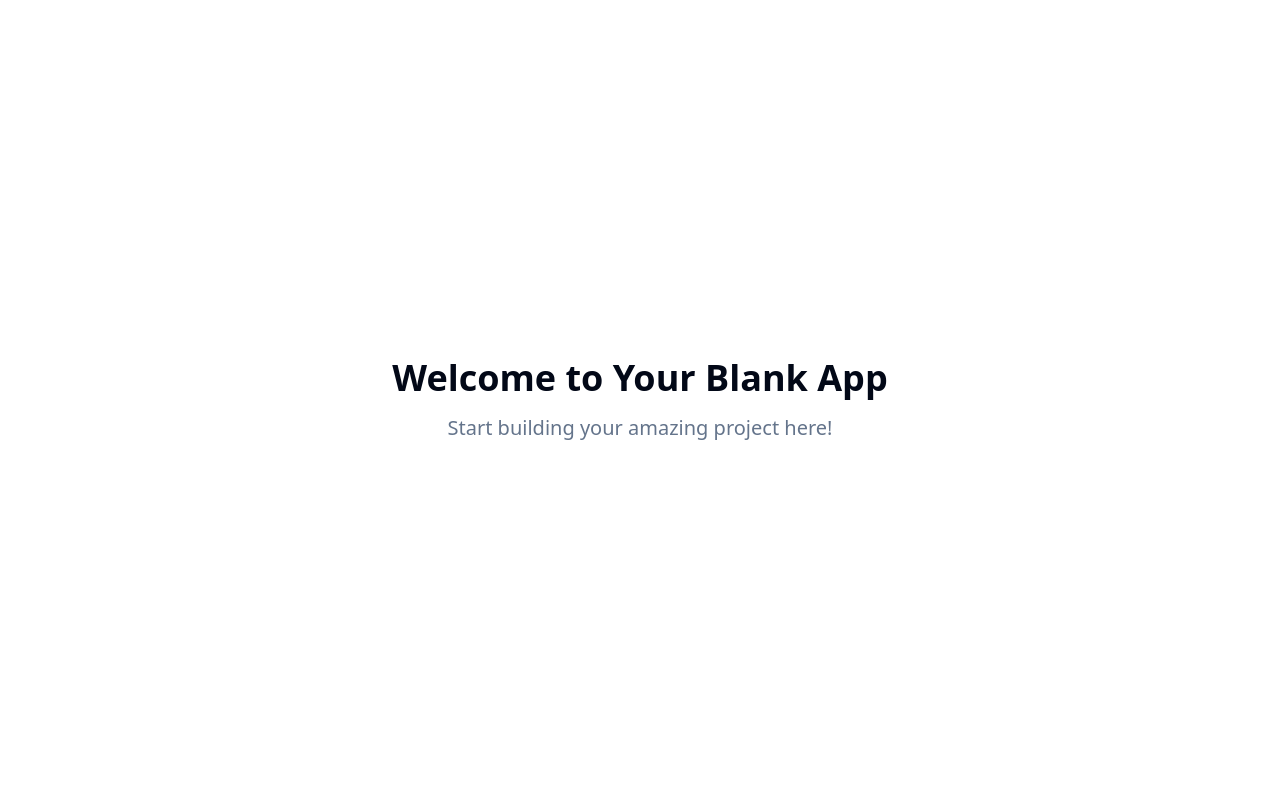
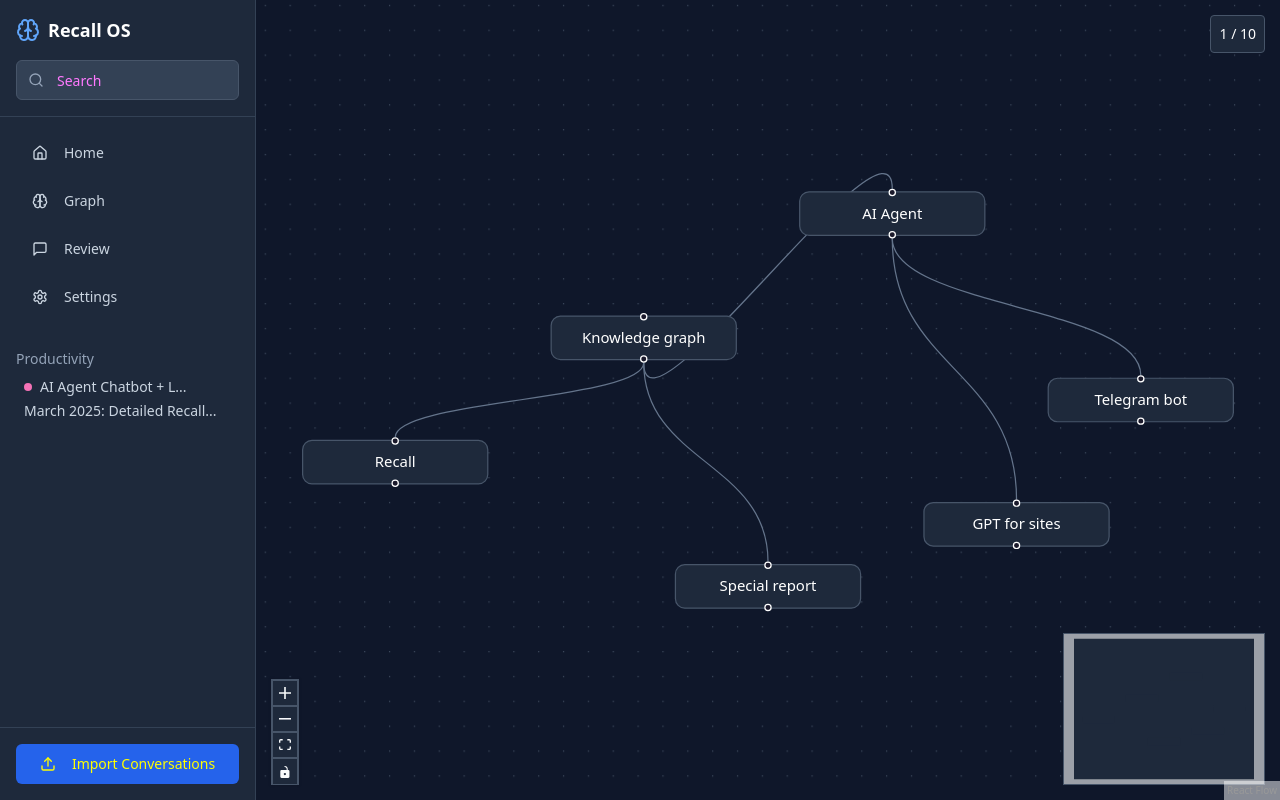
Before and after one commit to snahrup/recall-os, a React (Vite) app: page / in a window 1280 px wide. Built offline with nearby package versions, Linux system fonts and the light colour scheme.

Commit message:
Build initial app structure
Implement basic UI elements and layout, aiming for a similar look and feel to getrecall.ai.

```diff
--- a/package.json
+++ b/package.json
@@ -41,6 +41,7 @@
     "@radix-ui/react-tooltip": "^1.1.4",
     "@supabase/supabase-js": "^2.50.0",
     "@tanstack/react-query": "^5.56.2",
+    "@xyflow/react": "^12.6.4",
     "class-variance-authority": "^0.7.1",
     "clsx": "^2.1.1",
     "cmdk": "^1.0.0",
--- a/src/App.tsx
+++ b/src/App.tsx
@@ -1,9 +1,10 @@
+
 import { Toaster } from "@/components/ui/toaster";
 import { Toaster as Sonner } from "@/components/ui/sonner";
 import { TooltipProvider } from "@/components/ui/tooltip";
 import { QueryClient, QueryClientProvider } from "@tanstack/react-query";
 import { BrowserRouter, Routes, Route } from "react-router-dom";
-import Index from "./pages/Index";
+import Dashboard from "./pages/Dashboard";
 import NotFound from "./pages/NotFound";
 
 const queryClient = new QueryClient();
@@ -15,7 +16,7 @@ const App = () => (
       <Sonner />
       <BrowserRouter>
         <Routes>
-          <Route path="/" element={<Index />} />
+          <Route path="/" element={<Dashboard />} />
           {/* ADD ALL CUSTOM ROUTES ABOVE THE CATCH-ALL "*" ROUTE */}
           <Route path="*" element={<NotFound />} />
         </Routes>
--- a/src/index.css
+++ b/src/index.css
@@ -1,3 +1,4 @@
+
 @tailwind base;
 @tailwind components;
 @tailwind utilities;
@@ -6,89 +7,44 @@
 
 @layer base {
   :root {
-    --background: 0 0% 100%;
-    --foreground: 222.2 84% 4.9%;
+    --background: 15 23 42;
+    --foreground: 248 250 252;
 
-    --card: 0 0% 100%;
-    --card-foreground: 222.2 84% 4.9%;
+    --card: 30 41 59;
+    --card-foreground: 248 250 252;
 
-    --popover: 0 0% 100%;
-    --popover-foreground: 222.2 84% 4.9%;
+    --popover: 30 41 59;
+    --popover-foreground: 248 250 252;
 
-    --primary: 222.2 47.4% 11.2%;
-    --primary-foreground: 210 40% 98%;
+    --primary: 37 99 235;
+    --primary-foreground: 248 250 252;
 
-    --secondary: 210 40% 96.1%;
-    --secondary-foreground: 222.2 47.4% 11.2%;
+    --secondary: 51 65 85;
+    --secondary-foreground: 248 250 252;
 
-    --muted: 210 40% 96.1%;
-    --muted-foreground: 215.4 16.3% 46.9%;
+    --muted: 51 65 85;
+    --muted-foreground: 148 163 184;
 
-    --accent: 210 40% 96.1%;
-    --accent-foreground: 222.2 47.4% 11.2%;
+    --accent: 51 65 85;
+    --accent-foreground: 248 250 252;
 
-    --destructive: 0 84.2% 60.2%;
-    --destructive-foreground: 210 40% 98%;
+    --destructive: 239 68 68;
+    --destructive-foreground: 248 250 252;
 
-    --border: 214.3 31.8% 91.4%;
-    --input: 214.3 31.8% 91.4%;
-    --ring: 222.2 84% 4.9%;
+    --border: 71 85 105;
+    --input: 71 85 105;
+    --ring: 37 99 235;
 
     --radius: 0.5rem;
 
-    --sidebar-background: 0 0% 98%;
-
-    --sidebar-foreground: 240 5.3% 26.1%;
-
-    --sidebar-primary: 240 5.9% 10%;
-
-    --sidebar-primary-foreground: 0 0% 98%;
-
-    --sidebar-accent: 240 4.8% 95.9%;
-
-    --sidebar-accent-foreground: 240 5.9% 10%;
-
-    --sidebar-border: 220 13% 91%;
-
-    --sidebar-ring: 217.2 91.2% 59.8%;
-  }
-
-  .dark {
-    --background: 222.2 84% 4.9%;
-    --foreground: 210 40% 98%;
-
-    --card: 222.2 84% 4.9%;
-    --card-foreground: 210 40% 98%;
-
-    --popover: 222.2 84% 4.9%;
-    --popover-foreground: 210 40% 98%;
-
-    --primary: 210 40% 98%;
-    --primary-foreground: 222.2 47.4% 11.2%;
-
-    --secondary: 217.2 32.6% 17.5%;
-    --secondary-foreground: 210 40% 98%;
-
-    --muted: 217.2 32.6% 17.5%;
-    --muted-foreground: 215 20.2% 65.1%;
-
-    --accent: 217.2 32.6% 17.5%;
-    --accent-foreground: 210 40% 98%;
-
-    --destructive: 0 62.8% 30.6%;
-    --destructive-foreground: 210 40% 98%;
-
-    --border: 217.2 32.6% 17.5%;
-    --input: 217.2 32.6% 17.5%;
-    --ring: 212.7 26.8% 83.9%;
-    --sidebar-background: 240 5.9% 10%;
-    --sidebar-foreground: 240 4.8% 95.9%;
-    --sidebar-primary: 224.3 76.3% 48%;
-    --sidebar-primary-foreground: 0 0% 100%;
-    --sidebar-accent: 240 3.7% 15.9%;
-    --sidebar-accent-foreground: 240 4.8% 95.9%;
-    --sidebar-border: 240 3.7% 15.9%;
-    --sidebar-ring: 217.2 91.2% 59.8%;
+    --sidebar-background: 30 41 59;
+    --sidebar-foreground: 148 163 184;
+    --sidebar-primary: 37 99 235;
+    --sidebar-primary-foreground: 248 250 252;
+    --sidebar-accent: 51 65 85;
+    --sidebar-accent-foreground: 248 250 252;
+    --sidebar-border: 71 85 105;
+    --sidebar-ring: 37 99 235;
   }
 }
 
@@ -101,3 +57,34 @@
     @apply bg-background text-foreground;
   }
 }
+
+/* React Flow custom styles */
+.react-flow__node {
+  border-radius: 8px;
+  font-size: 12px;
+  padding: 8px 12px;
+}
+
+.react-flow__edge-path {
+  stroke: #64748b;
+  stroke-width: 1;
+}
+
+.react-flow__controls {
+  background: #1e293b;
+  border: 1px solid #475569;
+}
+
+.react-flow__controls button {
+  background: #1e293b;
+  border: 1px solid #475569;
+  color: #f8fafc;
+}
+
+.react-flow__controls button:hover {
+  background: #334155;
+}
+
+.react-flow__minimap {
+  background: #1e293b;
+}
--- /dev/null
+++ b/src/pages/Dashboard.tsx
@@ -0,0 +1,174 @@
+
+import React, { useState, useCallback } from 'react';
+import {
+  ReactFlow,
+  Node,
+  Edge,
+  addEdge,
+  Background,
+  Controls,
+  MiniMap,
+  useNodesState,
+  useEdgesState,
+  Connection,
+  Panel,
+} from '@xyflow/react';
+import '@xyflow/react/dist/style.css';
+import { Search, Upload, MessageSquare, Brain, Settings, Home } from 'lucide-react';
+import { Button } from '@/components/ui/button';
+import { Input } from '@/components/ui/input';
+
+const initialNodes: Node[] = [
+  {
+    id: '1',
+    type: 'default',
+    position: { x: 400, y: 300 },
+    data: { label: 'Knowledge graph' },
+    style: { backgroundColor: '#1e293b', color: '#fff', border: '1px solid #475569' }
+  },
+  {
+    id: '2',
+    type: 'default',
+    position: { x: 600, y: 200 },
+    data: { label: 'AI Agent' },
+    style: { backgroundColor: '#1e293b', color: '#fff', border: '1px solid #475569' }
+  },
+  {
+    id: '3',
+    type: 'default',
+    position: { x: 200, y: 400 },
+    data: { label: 'Recall' },
+    style: { backgroundColor: '#1e293b', color: '#fff', border: '1px solid #475569' }
+  },
+  {
+    id: '4',
+    type: 'default',
+    position: { x: 500, y: 500 },
+    data: { label: 'Special report' },
+    style: { backgroundColor: '#1e293b', color: '#fff', border: '1px solid #475569' }
+  },
+  {
+    id: '5',
+    type: 'default',
+    position: { x: 800, y: 350 },
+    data: { label: 'Telegram bot' },
+    style: { backgroundColor: '#1e293b', color: '#fff', border: '1px solid #475569' }
+  },
+  {
+    id: '6',
+    type: 'default',
+    position: { x: 700, y: 450 },
+    data: { label: 'GPT for sites' },
+    style: { backgroundColor: '#1e293b', color: '#fff', border: '1px solid #475569' }
+  }
+];
+
+const initialEdges: Edge[] = [
+  { id: 'e1-2', source: '1', target: '2', style: { stroke: '#64748b' } },
+  { id: 'e1-3', source: '1', target: '3', style: { stroke: '#64748b' } },
+  { id: 'e1-4', source: '1', target: '4', style: { stroke: '#64748b' } },
+  { id: 'e2-5', source: '2', target: '5', style: { stroke: '#64748b' } },
+  { id: 'e2-6', source: '2', target: '6', style: { stroke: '#64748b' } }
+];
+
+const Dashboard = () => {
+  const [nodes, setNodes, onNodesChange] = useNodesState(initialNodes);
+  const [edges, setEdges, onEdgesChange] = useEdgesState(initialEdges);
+  const [searchQuery, setSearchQuery] = useState('');
+
+  const onConnect = useCallback(
+    (params: Connection) => setEdges((eds) => addEdge(params, eds)),
+    [setEdges]
+  );
+
+  return (
+    <div className="h-screen bg-slate-900 flex">
+      {/* Sidebar */}
+      <div className="w-64 bg-slate-800 border-r border-slate-700 flex flex-col">
+        <div className="p-4 border-b border-slate-700">
+          <div className="flex items-center gap-2 mb-4">
+            <Brain className="w-6 h-6 text-blue-400" />
+            <h1 className="text-lg font-semibold text-white">Recall OS</h1>
+          </div>
+          <div className="relative">
+            <Search className="w-4 h-4 absolute left-3 top-3 text-slate-400" />
+            <Input
+              placeholder="Search"
+              value={searchQuery}
+              onChange={(e) => setSearchQuery(e.target.value)}
+              className="pl-10 bg-slate-700 border-slate-600 text-white placeholder-slate-400"
+            />
+          </div>
+        </div>
+
+        <nav className="flex-1 p-4">
+          <div className="space-y-2">
+            <Button variant="ghost" className="w-full justify-start text-slate-300 hover:text-white hover:bg-slate-700">
+              <Home className="w-4 h-4 mr-2" />
+              Home
+            </Button>
+            <Button variant="ghost" className="w-full justify-start text-slate-300 hover:text-white hover:bg-slate-700">
+              <Brain className="w-4 h-4 mr-2" />
+              Graph
+            </Button>
+            <Button variant="ghost" className="w-full justify-start text-slate-300 hover:text-white hover:bg-slate-700">
+              <MessageSquare className="w-4 h-4 mr-2" />
+              Review
+            </Button>
+            <Button variant="ghost" className="w-full justify-start text-slate-300 hover:text-white hover:bg-slate-700">
+              <Settings className="w-4 h-4 mr-2" />
+              Settings
+            </Button>
+          </div>
+
+          <div className="mt-8">
+            <h3 className="text-sm font-medium text-slate-400 mb-2">Productivity</h3>
+            <div className="space-y-1 ml-2">
+              <div className="text-sm text-slate-300 flex items-center gap-2">
+                <div className="w-2 h-2 bg-pink-400 rounded-full"></div>
+                AI Agent Chatbot + L...
+              </div>
+              <div className="text-sm text-slate-300">
+                March 2025: Detailed Recall...
+              </div>
+            </div>
+          </div>
+        </nav>
+
+        <div className="p-4 border-t border-slate-700">
+          <Button className="w-full bg-blue-600 hover:bg-blue-700">
+            <Upload className="w-4 h-4 mr-2" />
+            Import Conversations
+          </Button>
+        </div>
+      </div>
+
+      {/* Main Content */}
+      <div className="flex-1 relative">
+        <ReactFlow
+          nodes={nodes}
+          edges={edges}
+          onNodesChange={onNodesChange}
+          onEdgesChange={onEdgesChange}
+          onConnect={onConnect}
+          className="bg-slate-900"
+          fitView
+        >
+          <Background color="#475569" />
+          <Controls className="bg-slate-800 border-slate-600" />
+          <MiniMap
+            nodeColor="#1e293b"
+            className="bg-slate-800 border border-slate-600"
+          />
+          <Panel position="top-right" className="bg-slate-800 border border-slate-600 rounded p-2">
+            <div className="text-white text-sm">
+              1 / 10
+            </div>
+          </Panel>
+        </ReactFlow>
+      </div>
+    </div>
+  );
+};
+
+export default Dashboard;
```
Also changed, not shown: 1 other file (tests, documents, lock files or other folders).
